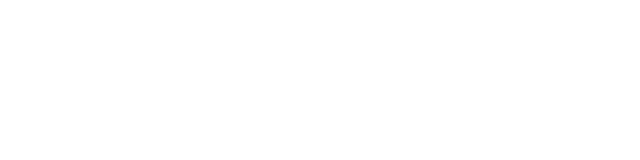
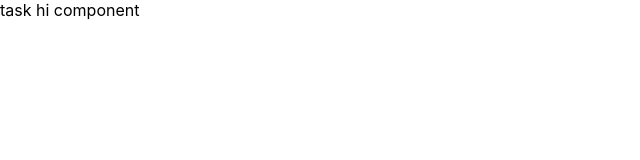
Before and after one commit to GianlorenzoDercole/mern-organizer-client, a React (Create React App) app: page /tasks/1 in a window 1280 px wide. Shown: the top 160 px of the page, without its empty margins (0-640 px from the left). Built offline with nearby package versions, Linux system fonts and the light colour scheme.

Commit message:
app.js is connected to home and task

```diff
--- a/package.json
+++ b/package.json
@@ -8,6 +8,7 @@
     "@testing-library/user-event": "^13.5.0",
     "react": "^18.2.0",
     "react-dom": "^18.2.0",
+    "react-router-dom": "^6.4.3",
     "react-scripts": "5.0.1",
     "web-vitals": "^2.1.4"
   },
--- a/src/App.js
+++ b/src/App.js
@@ -1,11 +1,20 @@
-import logo from './logo.svg';
-import './App.css';
+
+import Home from './components/pages/Home'
+import Task from './components/pages/Task'
+import { BrowserRouter as Router, Routes, Route} from 'react-router-dom'
 
 function App() {
   return (
-    <div >
+    <Router>
+      <main>
+        <Routes>
+          <Route path='/' element={<Home />}/>
 
-    </div>
+          <Route path='/tasks/:id' element={<Task />}/>
+
+        </Routes>
+      </main>
+    </Router>
   );
 }
 
--- /dev/null
+++ b/src/components/pages/Home.jsx
@@ -0,0 +1,10 @@
+
+
+
+export default function Home() {
+    return (
+        <div>
+            i am the home component
+        </div>
+    )
+}
--- /dev/null
+++ b/src/components/pages/Task.jsx
@@ -0,0 +1,8 @@
+
+export default function Task() {
+    return (
+        <div>
+            task hi component
+        </div>
+    )
+}
```
Also changed, not shown: src/components/TaskDetails.jsx (added), src/components/TaskForm.jsx (added), 1 other file (tests, documents, lock files or other folders).
